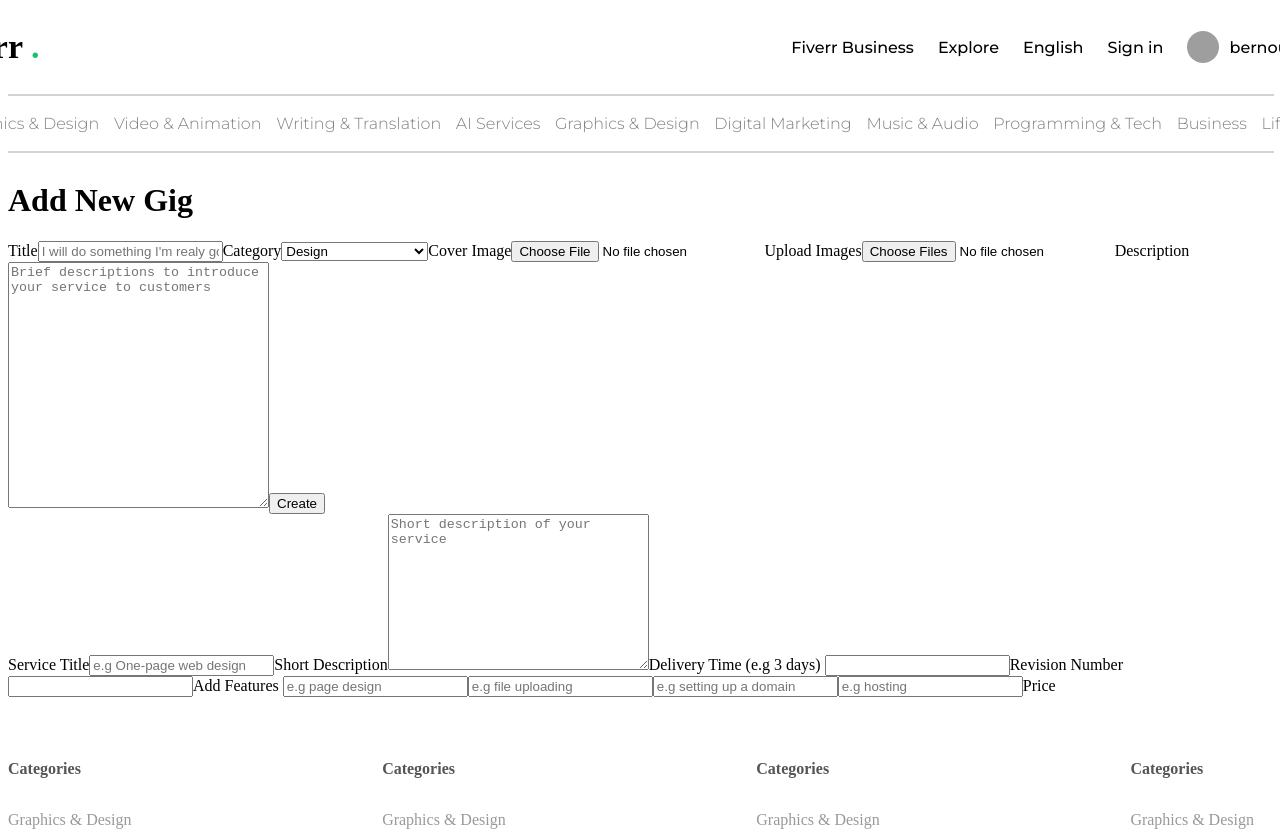
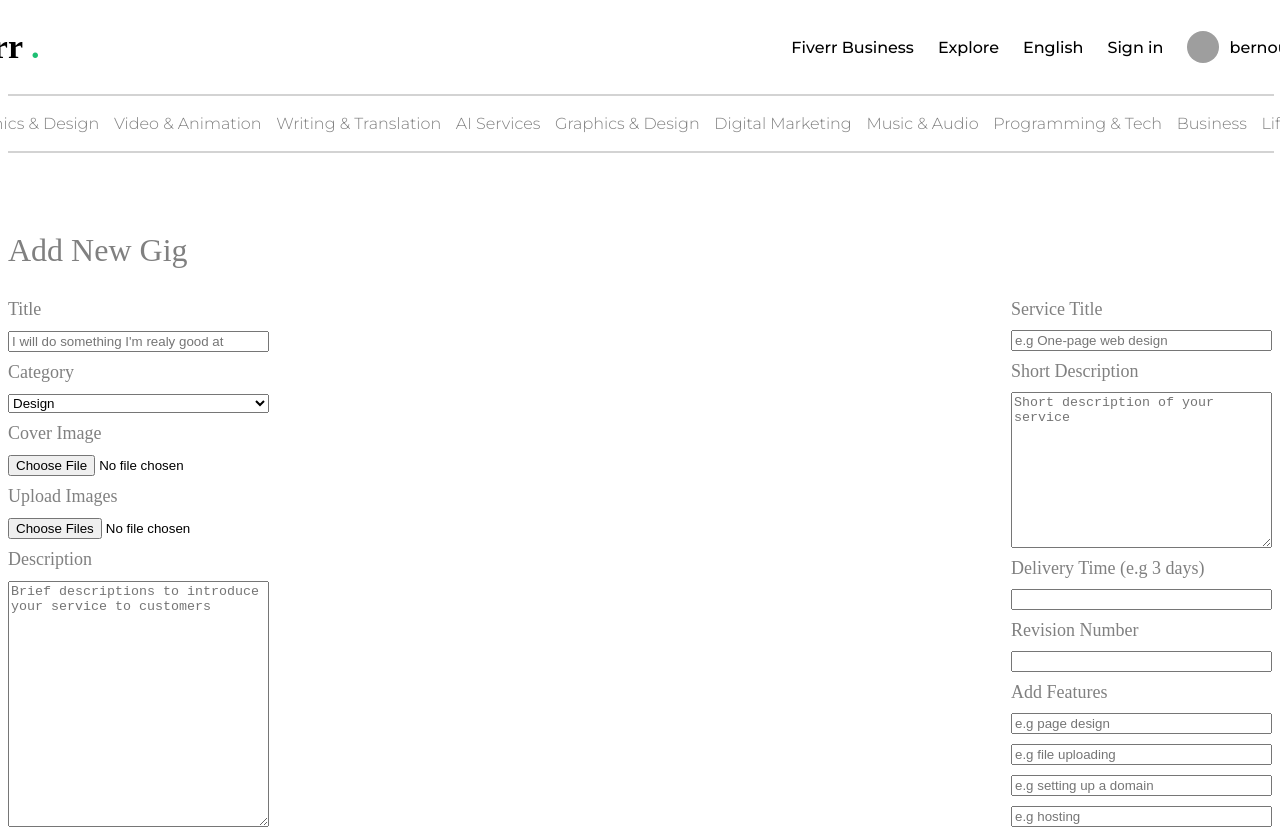
Before and after one commit to yazid1bernou/clone-fiverrUI, a React (Vite) app: page /add in a window 1280 px wide. Shown: the top 831 px of the page. Built offline with nearby package versions, Linux system fonts and the light colour scheme; grey boxes are pictures that could not be loaded.

Commit message:
create styles of Add page

```diff
--- a/src/pages/add/Add.scss
+++ b/src/pages/add/Add.scss
@@ -0,0 +1,30 @@
+.add {
+    display: flex;
+    justify-content: center;
+    .container {
+       width: 1400px;
+       padding: 50px 0px;
+       h1 {
+        color: gray;
+        font-weight: 300;
+        margin-bottom: 30px;
+       }
+       .sections {
+          display: flex;
+          justify-content: space-between;
+          gap: 100px;
+
+          .left , .right {
+            display: flex;
+            flex-direction: column;
+            gap: 10px;
+            justify-content: space-between;
+            label {
+                color: gray;
+                font-size: 18px;
+            }
+          }
+
+       }
+    }
+}
```
